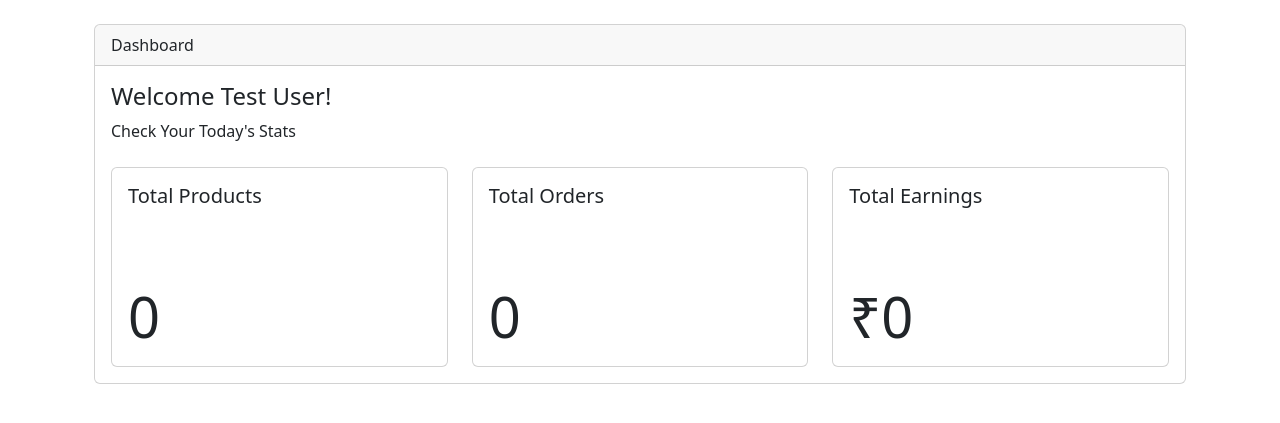
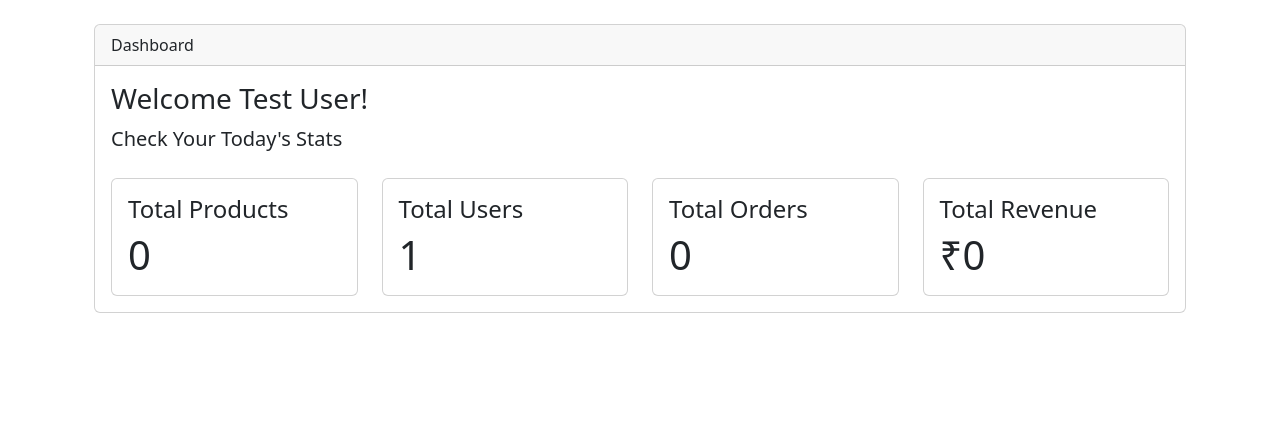
Before and after one commit to almos0002/nexshop, a Laravel app: page /dashboard in a window 1280 px wide. Shown: the part 56-479 px from the top of the page. Run offline with Laravel 12, Linux system fonts and the light colour scheme; a user stored in the database is signed in; data comes from the database, SQL or seed files in the repository; data that the repository does not hold is empty.

Commit message:
dashboard data populate

```diff
--- /dev/null
+++ b/backend/app/Http/Controllers/DashboardController.php
@@ -0,0 +1,20 @@
+<?php
+
+namespace App\Http\Controllers;
+
+use Illuminate\Http\Request;
+use App\Models\Product;
+use App\Models\Order;
+use App\Models\User;
+
+class DashboardController extends Controller
+{
+    public function index()
+    {
+        $TotalProducts = Product::all()->count();
+        $TotalOrders = Order::all()->count();
+        $TotalUsers = User::all()->count();
+        $TotalRevenue = Order::sum('total_price');
+        return view('dashboard', compact('TotalProducts', 'TotalOrders', 'TotalUsers', 'TotalRevenue'));
+    }
+}
--- a/backend/resources/views/dashboard.blade.php
+++ b/backend/resources/views/dashboard.blade.php
@@ -13,34 +13,42 @@
                         </div>
                     @endif
 
-                    <h4>Welcome {{ Auth::user()->name }}!</h4>
-                    <p>Check Your Today's Stats</p>
+                    <h4 class="fs-3">Welcome {{ Auth::user()->name }}!</h4>
+                    <p class="fs-5">Check Your Today's Stats</p>
 
-                    <!-- Add your dashboard content here -->
                     <div class="row mt-4">
-                        <div class="col-md-4">
-                            <div class="card" style="height: 200px;">
+                        <div class="col-md-3">
+                            <div class="card h-100">
                                 <div class="card-body d-flex flex-column justify-content-between">
-                                    <h5 class="card-title">Total Products</h5>
-                                    <p class="card-text display-4">0</p>
+                                    <h5 class="card-title fs-4">Total Products</h5>
+                                    <p class="card-text display-4 fs-1">{{ $TotalProducts }}</p>
                                 </div>
                             </div>
                         </div>
 
-                        <div class="col-md-4">
-                            <div class="card" style="height: 200px;">
+                        <div class="col-md-3">
+                            <div class="card h-100">
                                 <div class="card-body d-flex flex-column justify-content-between">
-                                    <h5 class="card-title">Total Orders</h5>
-                                    <p class="card-text display-4">0</p>
+                                    <h5 class="card-title fs-4">Total Users</h5>
+                                    <p class="card-text display-4 fs-1">{{ $TotalUsers }}</p>
                                 </div>
                             </div>
                         </div>
 
-                        <div class="col-md-4">
-                            <div class="card" style="height: 200px;">
+                        <div class="col-md-3">
+                            <div class="card h-100">
                                 <div class="card-body d-flex flex-column justify-content-between">
-                                    <h5 class="card-title">Total Earnings</h5>
-                                    <p class="card-text display-4">₹0</p>
+                                    <h5 class="card-title fs-4">Total Orders</h5>
+                                    <p class="card-text display-4 fs-1">{{ $TotalOrders }}</p>
+                                </div>
+                            </div>
+                        </div>
+
+                        <div class="col-md-3">
+                            <div class="card h-100">
+                                <div class="card-body d-flex flex-column justify-content-between">
+                                    <h5 class="card-title fs-4">Total Revenue</h5>
+                                    <p class="card-text display-4 fs-1">₹{{ $TotalRevenue }}</p>
                                 </div>
                             </div>
                         </div>
--- a/backend/routes/web.php
+++ b/backend/routes/web.php
@@ -3,14 +3,13 @@
 use App\Http\Controllers\ProfileController;
 use App\Http\Controllers\ProductController;
 use Illuminate\Support\Facades\Route;
+use App\Http\Controllers\DashboardController;
 
 Route::get('/', function () {
     return redirect()->route('login');
 });
 
-Route::get('/dashboard', function () {
-    return view('dashboard');
-})->middleware(['auth', 'verified'])->name('dashboard');
+Route::get('/dashboard', [DashboardController::class, 'index'])->middleware(['auth', 'verified'])->name('dashboard');
 
 Route::middleware('auth')->group(function () {
     Route::get('/profile', [ProfileController::class, 'edit'])->name('profile.edit');
```
